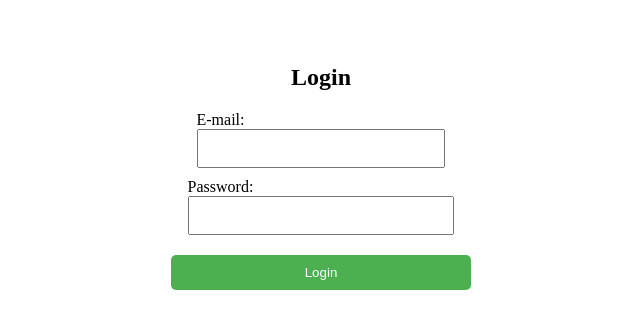
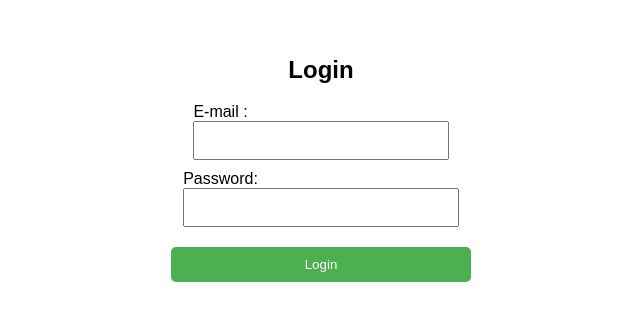
Before and after one commit to jenijefri/my-practice, a React (Create React App) app: page /login in a window 1280 px wide. Shown: the part 241-570 px from the top of the page, without its empty margins (319-959 px from the left). Built offline with nearby package versions, Linux system fonts and the light colour scheme.

Commit message:
before the google sheet code

```diff
--- a/package.json
+++ b/package.json
@@ -10,6 +10,7 @@
     "@testing-library/jest-dom": "^5.17.0",
     "@testing-library/react": "^13.4.0",
     "@testing-library/user-event": "^13.5.0",
+    "axios": "^1.7.2",
     "crypto-browserify": "^3.12.0",
     "os-browserify": "^0.3.0",
     "path-browserify": "^1.0.1",
--- a/src/Home/Home.js
+++ b/src/Home/Home.js
@@ -10,10 +10,14 @@ const Home = () => {
     const loginTime = localStorage.getItem('loginTime');
     const currentTime = Date.now();
     const tenMinutes = 10 * 60 * 1000;
+    console.log("stored user")
+    // convert the JSON file in
+    console.log(JSON.parse(localStorage.getItem('user')));
+    //console.log(loginTime);
 
     if (!storedUser || (currentTime - loginTime > tenMinutes)) {
-      localStorage.removeItem('user');
-      localStorage.removeItem('loginTime');
+     // localStorage.removeItem('user');
+     // localStorage.removeItem('loginTime');
       navigate('/login');
     } else {
       setUser(storedUser);
--- a/src/Login/login.css
+++ b/src/Login/login.css
@@ -1,3 +1,8 @@
+body, html {
+    height: 100%;
+    margin: 0;
+    font-family: Arial, sans-serif;
+  }
 .login-container {
     display: flex;
     flex-direction: column;
--- a/src/Login/login.js
+++ b/src/Login/login.js
@@ -6,12 +6,12 @@ const supabaseUrl = 'https://zvkmujelsuyldwuukzig.supabase.co';
 const supabaseKey = 'eyJhbGciOiJIUzI1NiIsInR5cCI6IkpXVCJ9.eyJpc3MiOiJzdXBhYmFzZSIsInJlZiI6Inp2a211amVsc3V5bGR3dXVremlnIiwicm9sZSI6ImFub24iLCJpYXQiOjE3MTg3MzI5MzEsImV4cCI6MjAzNDMwODkzMX0.eaLh_wnpd3C1RrCJQiHysBe6kv8eYAHrxq4Bz-u7QWw';
 
 const supabase = createClient(supabaseUrl, supabaseKey);
-
 const Login = () => {
   const [email, setEmail] = useState('');
   const [password, setPassword] = useState('');
   const [error, setError] = useState(null);
   const navigate = useNavigate();
+
 
   useEffect(() => {
     const storedUser = JSON.parse(localStorage.getItem('user'));
@@ -19,27 +19,51 @@ const Login = () => {
     const currentTime = Date.now();
     const tenMinutes = 10 * 60 * 1000;
 
+
+
     if (storedUser && (currentTime - loginTime <= tenMinutes)) {
       navigate('/home');
     }
   }, [navigate]);
 
+  const validateEmail = (email) => {
+    const re = /^[^\s@]+@[^\s@]+\.[^\s@]+$/;
+    return re.test(String(email).toLowerCase());
+  };
+
   const handleLogin = async () => {
+    if (!validateEmail(email)) {
+      setError('Please enter a valid email address.');
+      return;
+    }
+
+    if (password.length < 6) {
+      setError('Password must be at least 6 characters long.');
+      return;
+    }
+
     try {
       const { data, error } = await supabase.auth.signInWithPassword({
         email: email,
         password: password,
       });
-      console.log("email")
-      console.log(email);
-      console.log("password")
-      console.log(password);
+      console.log("login with email:", email);
+      console.log("password",password)
+
       if (error) {
         throw new Error('Error logging in: ' + error.message);
       }
-
+      // store token in http-only
+    //  document.cookie = `supabaseToken=${data.session.access_token}; path=/; secure; httpOnly`
       localStorage.setItem('user', JSON.stringify(data.user));
       localStorage.setItem('loginTime', Date.now());
+
+
+      //log the json data in local storage  convert the javascript file in JSON
+
+
+      console.log("Stored User JSON:", JSON.stringify(data.user));
+      console.log("Stored Login Time:", localStorage.getItem('loginTime'));
 
       alert('Login successful.');
       navigate('/home');
@@ -55,7 +79,8 @@ const Login = () => {
       {error && <p style={{ color: 'red' }}>{error}</p>}
       <div>
         <label>
-           E-mail:
+          E-mail :
+
           <input
             className="login-input"
             type="text"
```
Also changed, not shown: 1 other file (tests, documents, lock files or other folders).
